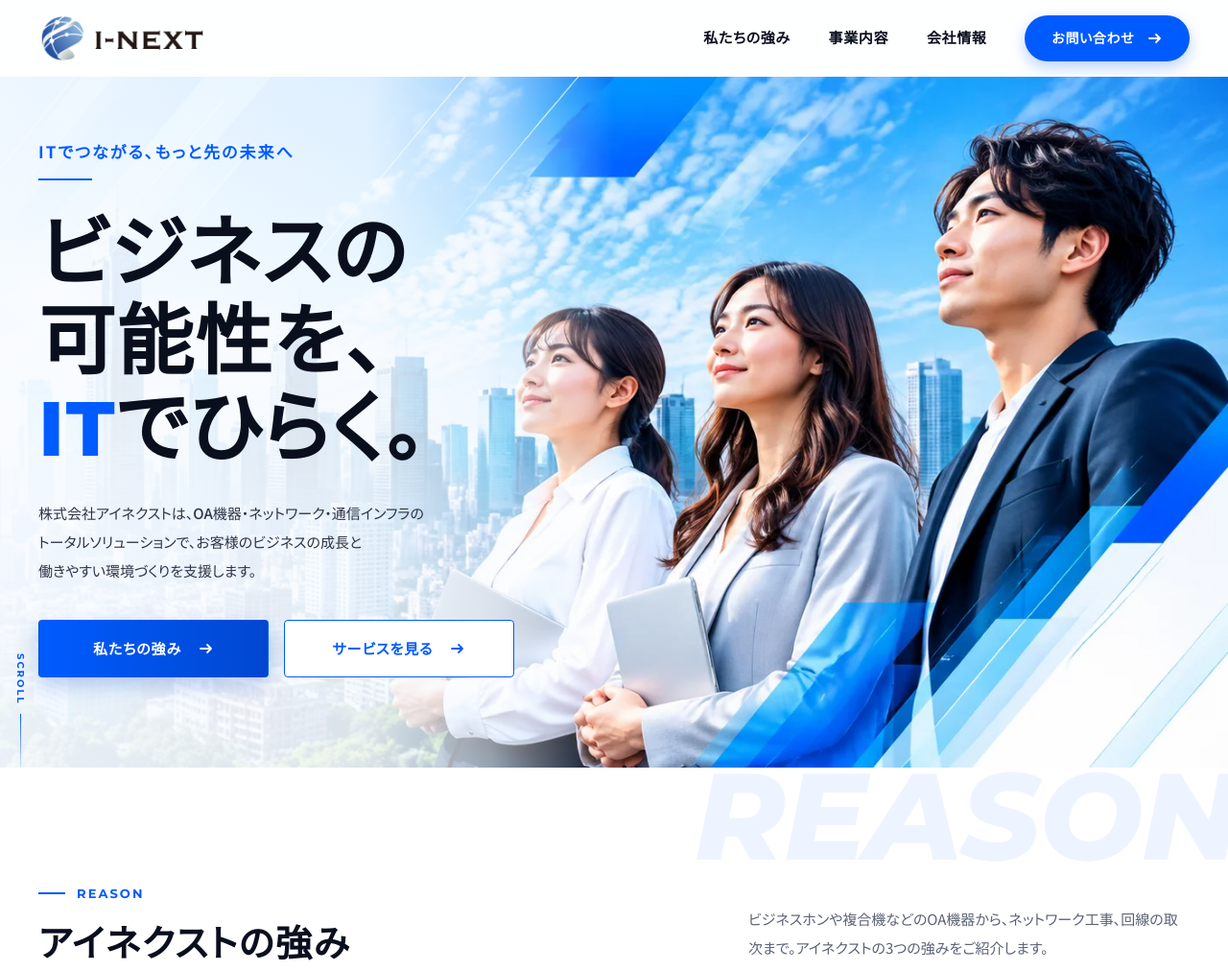
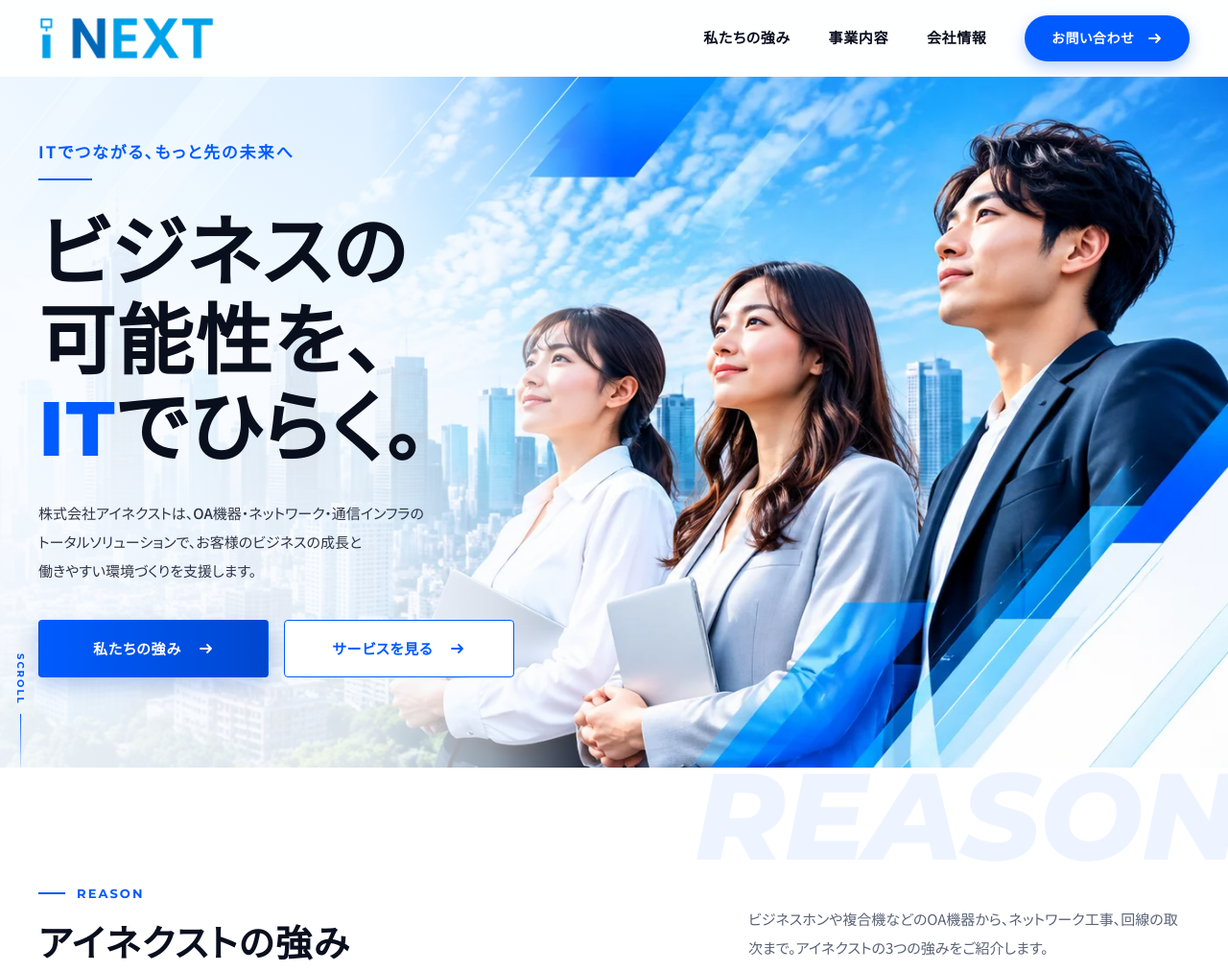
Before and after one commit to tonu4343/inext-homepage, a plain HTML site: page index.html in a window 1280 px wide. Shown: the top 1012 px of the page at 96% size. Drawn offline with nearby package versions, Linux system fonts and the light colour scheme.

Commit message:
fix: update I-NEXT homepage logo

```diff
--- a/css/style.css
+++ b/css/style.css
@@ -151,7 +151,7 @@ button { font: inherit; color: inherit; }
 }
 .logo--light { color: #fff; }
 
-/* header logo image: height-driven so the 190×50 proportions are kept */
+/* header logo image: height-driven so the 749×187 proportions are kept */
 .logo--image img {
   width: auto;
   height: 36px;
@@ -930,7 +930,7 @@ button { font: inherit; color: inherit; }
 .about-content .draft-note { margin-top: 12px; }
 .about-btn { align-self: flex-start; margin-top: 32px; }
 
-/* logo panel — the 190×50 PNG is never shown above natural size */
+/* logo panel — i NEXT logo (749×187 source) shown ~260px wide */
 .about-brand {
   position: relative;
   margin: 0;
@@ -963,7 +963,7 @@ button { font: inherit; color: inherit; }
 }
 .about-brand-panel img {
   position: relative;
-  width: 190px;
+  width: 260px;
   max-width: 100%;
   height: auto;
 }
--- a/index.html
+++ b/index.html
@@ -17,7 +17,7 @@
   <header class="site-header" id="top">
     <div class="header-inner">
       <a class="logo logo--image" href="#hero">
-        <img src="assets/images/logo.png" width="190" height="50" alt="I-NEXT">
+        <img src="assets/images/logo-inext.png" width="749" height="187" alt="I-NEXT">
       </a>
 
       <nav class="global-nav" aria-label="グローバルナビゲーション">
@@ -291,7 +291,7 @@
         <figure class="about-brand" aria-hidden="true">
           <span class="about-brand-accent"></span>
           <div class="about-brand-panel">
-            <img src="assets/images/logo.png" width="190" height="50" alt="">
+            <img src="assets/images/logo-inext.png" width="749" height="187" alt="">
             <p class="about-brand-name">株式会社アイネクスト</p>
           </div>
         </figure>
```
Also changed, not shown: assets/images/logo-inext.png (added).
